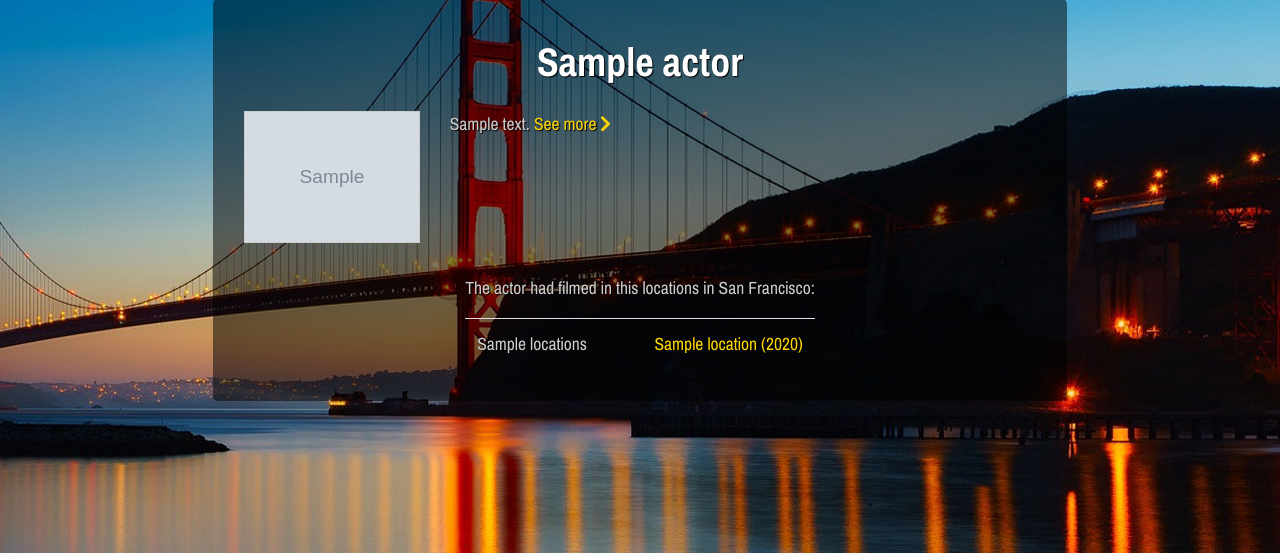
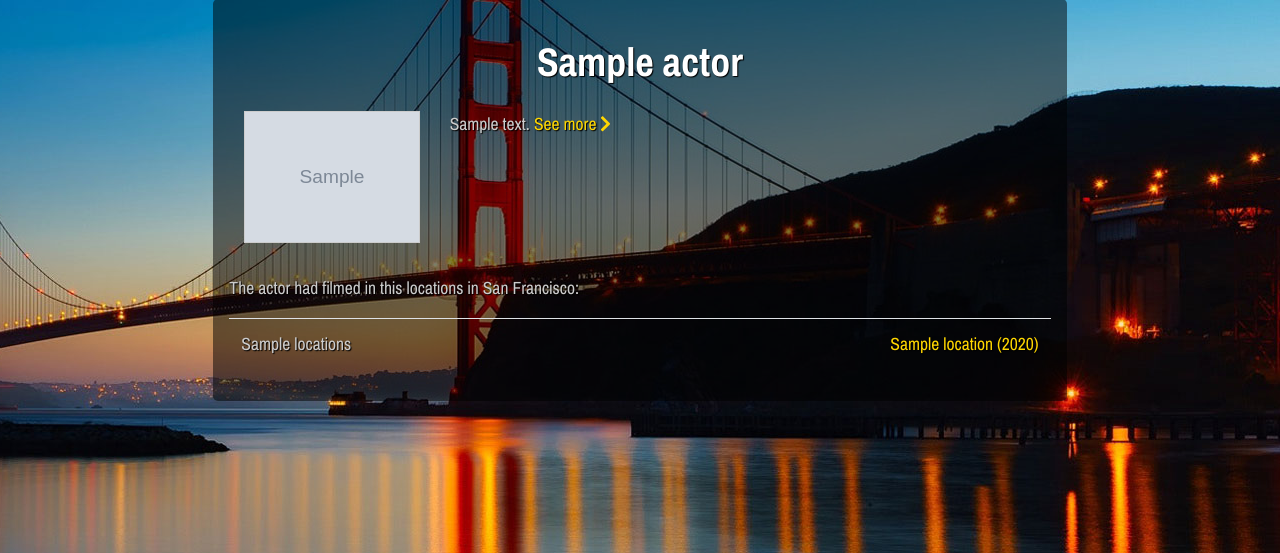
Before and after one commit to ierika/sf_movie_locations, a Django app: template apps/movies/templates/movies/actor.html in a window 1280 px wide. Shown: the part 216-769 px from the top of the page. Run offline with Django 3.2, Linux system fonts and the light colour scheme; the template is opened without the code that fills it: most values are stand-ins (such as "Sample title", 1, 10 or a date in 2020); grey boxes marked "Sample" are stand-in pictures.

Commit message:
revise table width

```diff
--- a/apps/movies/templates/movies/actor.html
+++ b/apps/movies/templates/movies/actor.html
@@ -21,8 +21,6 @@
                 </div>
             {% endif %}
 
-            <div class="row">
-                <div class="col-xs-12 mx-auto">
             <p>The actor had filmed in {% if locations|length > 1 %}these{% else %}this{% endif %} location{{ locations|pluralize:'s' }} in San Francisco:</p>
 
             <table class="table" width="100%">
@@ -36,8 +34,7 @@
                     {% endfor %}
                 </tbody>
             </table>
-                </div>
-            </div>
+
         </div>
     </div>
 {% else %}
```
Lines whose indentation alone changed are shown as unchanged.
